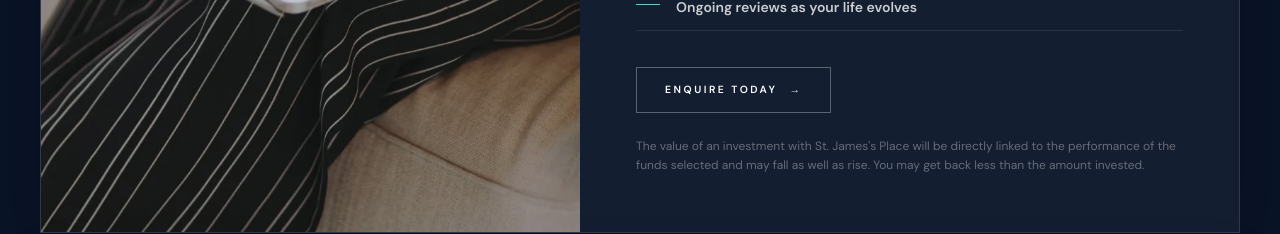
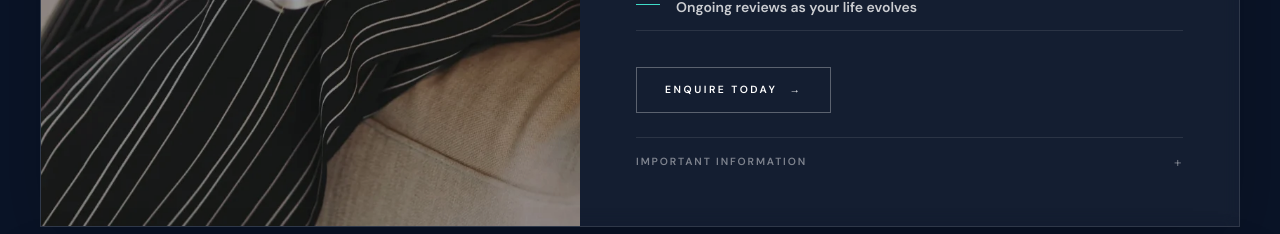
Before and after one commit to KerrieMariah/JemmaDaley, a Next.js app: page / in a window 1280 px wide. Shown: the part 4200-4434 px from the top of the page. Built offline with nearby package versions, Linux system fonts and the light colour scheme.

Commit message:
updating disclaimers and images

```diff
--- a/components/Contact.tsx
+++ b/components/Contact.tsx
@@ -1,7 +1,6 @@
 "use client";
 
 import Image from "next/image";
-import Link from "next/link";
 import { FormEvent, useState } from "react";
 import AjaxLoader from "@/components/AjaxLoader";
 import Reveal from "@/components/Reveal";
@@ -234,14 +233,24 @@ export default function Contact() {
               By responding to this contact form, you hereby give consent to St.
               James&apos;s Place (Hong Kong) Limited (&ldquo;St. James&apos;s
               Place&rdquo;) to collect, use and disclose your personal data in
-              accordance with our{" "}
-              <Link
-                href="/privacy-policy"
+              accordance with the St. James&apos;s Place Privacy Policy, which
+              is available at{" "}
+              <a
+                href="https://www.sjp.asia/hk/site-services/privacy-policy"
+                target="_blank"
+                rel="noopener noreferrer"
                 className="underline underline-offset-2 transition-colors hover:text-teal"
               >
-                Privacy Policy
-              </Link>
-              .
+                https://www.sjp.asia/hk/site-services/privacy-policy
+              </a>{" "}
+              which you have read and understood. You further understand and
+              agree that the personal data provided is meant to allow St.
+              James&apos;s Place to contact you for a non-obligatory
+              consultation and/or to address your enquiry. You also consent to
+              St. James&apos;s Place sharing your contact details with selected
+              third-party partners, only where relevant to the subject matter of
+              your enquiry, or participation in a promotion or event, for the
+              purpose of them contacting you directly.
             </p>
           </Reveal>
         </div>
--- a/components/Services.tsx
+++ b/components/Services.tsx
@@ -16,9 +16,13 @@ const services = [
       "Ongoing reviews as your life evolves",
     ],
     image: "/services1.webp",
+    imagePosition: "object-center",
     imageAlt: "Financial charts and portfolio analysis",
-    disclaimer:
+    disclaimers: [
       "The value of an investment with St. James's Place will be directly linked to the performance of the funds selected and may fall as well as rise. You may get back less than the amount invested.",
+      "St. James's Place (Hong Kong) Limited is not licensed to provide tax advice. Any information provided is for general information purposes only and should not be relied upon as tax advice. You should seek independent advice from a suitably qualified tax advisor in relation to your specific circumstances before taking any action.",
+      "Recommendation relating to currency, foreign exchange and international money transfers involves a referral to a service provider that is separate and distinct from St. James's Place.",
+    ],
   },
   {
     title: "Retirement",
@@ -32,9 +36,13 @@ const services = [
       "Reserves for the unexpected",
     ],
     image: "/services5.jpg",
+    desktopImage: "/service2.png",
+    imagePosition: "object-[right_center]",
+    desktopImagePosition: "object-[right_center]",
     imageAlt: "Family enjoying time together outdoors",
-    disclaimer:
+    disclaimers: [
       "The value of an investment with St. James's Place will be directly linked to the performance of the funds selected and may fall as well as rise. You may get back less than the amount invested.",
+    ],
   },
   {
     title: "Tax, Trust",
@@ -48,9 +56,14 @@ const services = [
       "Legacy planning for your family",
     ],
     image: "/estate.png",
+    imagePosition: "object-center",
     imageAlt: "Professional reviewing financial documents at a desk",
-    disclaimer:
+    disclaimers: [
+      "The value of an investment with St. James's Place will be directly linked to the performance of the funds selected and may fall as well as rise. You may get back less than the amount invested.",
       "St. James's Place (Hong Kong) Limited is not licensed to provide tax advice. Any information provided is for general information purposes only and should not be relied upon as tax advice. You should seek independent advice from a suitably qualified tax advisor in relation to your specific circumstances before taking any action.",
+      "Please note your home or other property may be repossessed if you do not keep up repayments on your mortgage.",
+      "Recommendation relating to a Will, matters of guardianship, trust, Lasting Power of Attorney or mortgages involves a referral to a service provider that is separate and distinct from St. James's Place.",
+    ],
   },
 ];
 
@@ -103,9 +116,20 @@ export default function Services() {
                     src={service.image}
                     alt={service.imageAlt}
                     fill
-                    className="object-cover transition-transform duration-700 group-hover:scale-[1.04]"
+                    className={`object-cover ${service.imagePosition} transition-transform duration-700 group-hover:scale-[1.04] ${
+                      service.desktopImage ? "lg:hidden" : ""
+                    }`}
                     sizes="(max-width: 1024px) 100vw, 42vw"
                   />
+                  {service.desktopImage ? (
+                    <Image
+                      src={service.desktopImage}
+                      alt={service.imageAlt}
+                      fill
+                      className={`hidden object-cover ${service.desktopImagePosition ?? "object-center"} transition-transform duration-700 group-hover:scale-[1.04] lg:block`}
+                      sizes="42vw"
+                    />
+                  ) : null}
                   <div className="absolute inset-0 bg-navy/10 transition-colors duration-500 group-hover:bg-navy/20" />
                 </div>
 
@@ -158,11 +182,28 @@ export default function Services() {
                         </span>
                       </Link>
 
-                      {service.disclaimer ? (
+                      {service.disclaimers.length === 1 ? (
                         <p className="mt-6 text-[0.65rem] leading-relaxed text-white/35 sm:text-xs">
-                          {service.disclaimer}
+                          {service.disclaimers[0]}
                         </p>
-                      ) : null}
+                      ) : (
+                        <details className="group/disclaimer mt-6 border-t border-white/10 pt-4">
+                          <summary className="flex cursor-pointer list-none items-center justify-between gap-4 text-[0.65rem] font-semibold uppercase tracking-[0.18em] text-white/45 transition-colors hover:text-white/70 [&::-webkit-details-marker]:hidden">
+                            Important information
+                            <span
+                              className="text-sm font-light leading-none transition-transform duration-300 group-open/disclaimer:rotate-45"
+                              aria-hidden="true"
+                            >
+                              +
+                            </span>
+                          </summary>
+                          <div className="mt-4 space-y-3 text-[0.65rem] leading-relaxed text-white/35 sm:text-xs">
+                            {service.disclaimers.map((paragraph) => (
+                              <p key={paragraph}>{paragraph}</p>
+                            ))}
+                          </div>
+                        </details>
+                      )}
                     </div>
                   </div>
                 </div>
```
Also changed, not shown: 1 other file (tests, documents, lock files or other folders).
